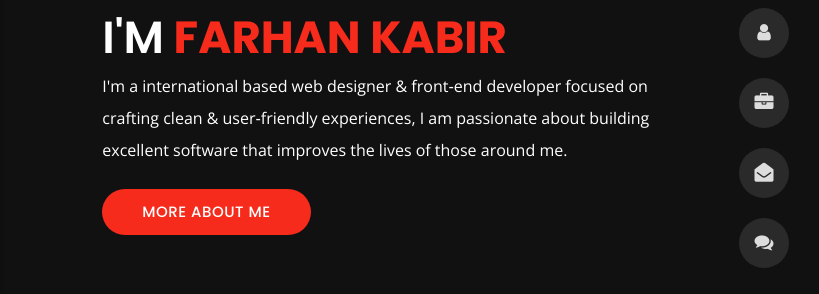
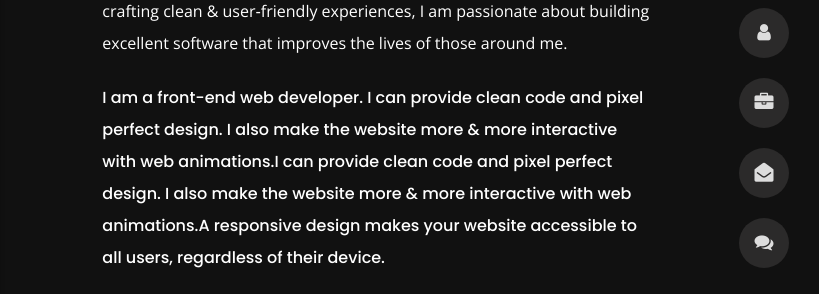
Before and after one commit to farhankabir133/fkh_site, a plain HTML site: page index.html in a window 1280 px wide. Shown: the part 297-591 px from the top of the page, 461-1280 px from the left. Drawn offline with nearby package versions, Linux system fonts and the light colour scheme.

Commit message:
Update index.html

```diff
--- a/index.html
+++ b/index.html
@@ -147,6 +147,7 @@
                 <h6 class="text-uppercase open-sans-font mb-0 d-block d-sm-none d-lg-block">hi there !</h6>
                 <h1 class="text-uppercase poppins-font"><span>I'm</span> farhan kabir</h1>
                 <p class="open-sans-font">I'm a international based web designer & front‑end developer focused on crafting clean & user‑friendly experiences, I am passionate about building excellent software that improves the lives of those around me.</p>
+                <p>I am a front-end web developer. I can provide clean code and pixel perfect design. I also make the website more & more interactive with web animations.I can provide clean code and pixel perfect design. I also make the website more & more interactive with web animations.A responsive design makes your website accessible to all users, regardless of their device.</p>
                 <a href="about.html" class="btn btn-dark">more about me</a>
             </div>
         </div>
```
